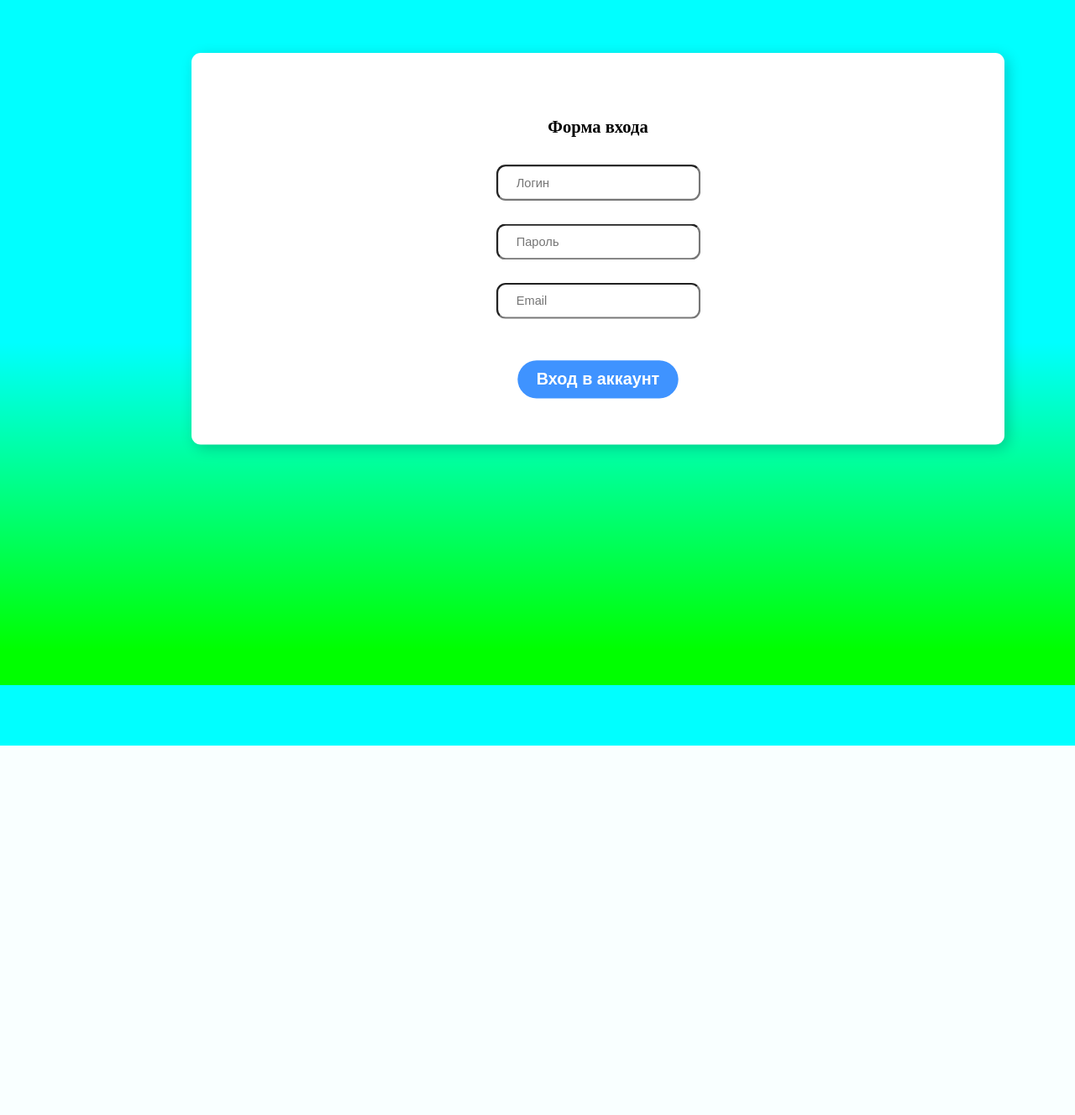
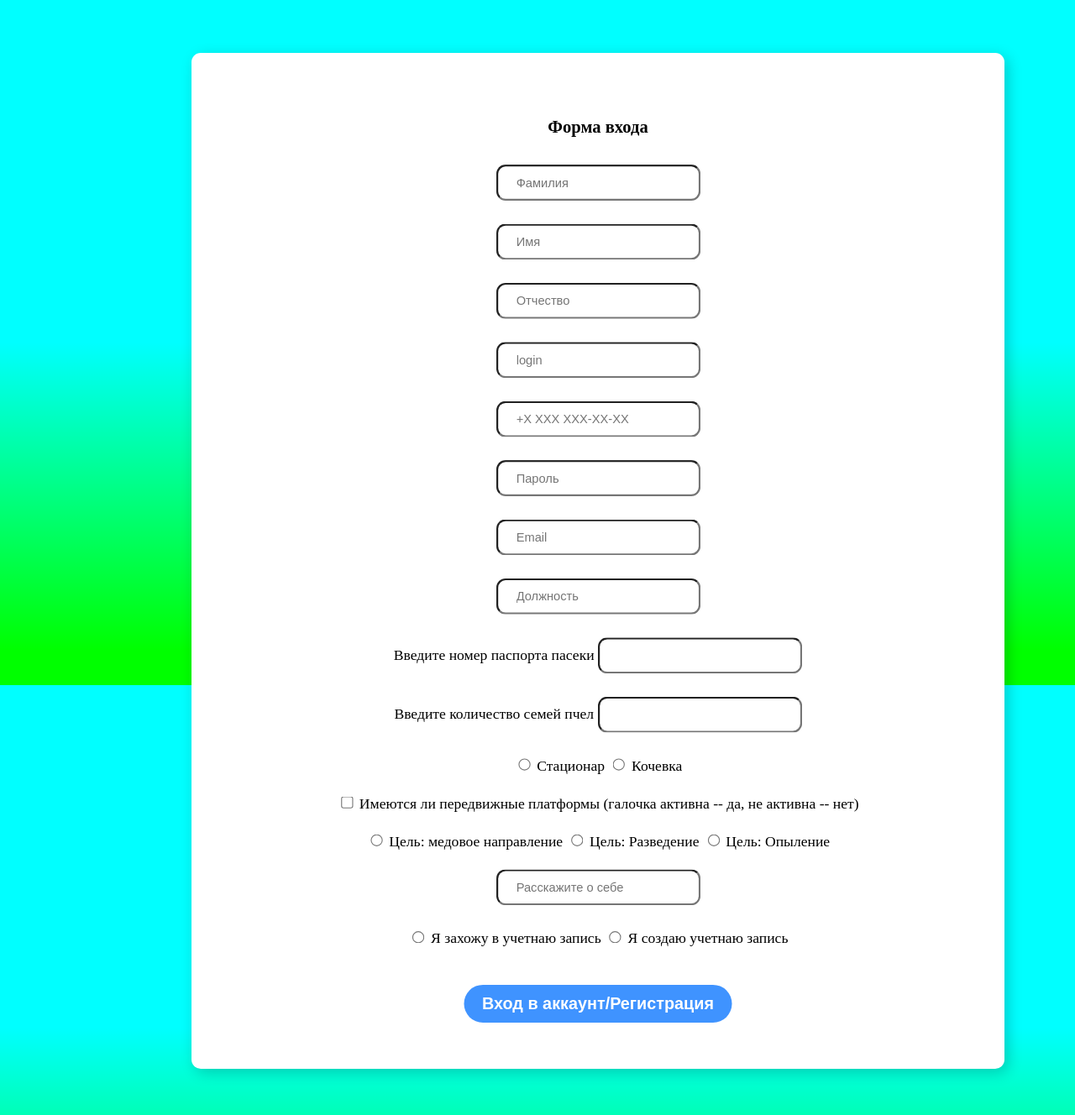
Before and after one commit to DmitriyKalashnikov1/WebBee, a Flask app: page /whoami.html in a window 1280 px wide; the page is wider, and only the part inside the window is pictured. Shown: that part at 84% size. Before the commit the page ends 888 px from the top of that part, so only its background shows below. Run offline with Flask 3, Linux system fonts and the light colour scheme.

Commit message:
Finished registration function

```diff
--- a/app.py
+++ b/app.py
@@ -1,6 +1,7 @@
 from flask import Flask, render_template, url_for, session, request, redirect
 import os
 import constants
+import db_api
 
 app = Flask(__name__)
 app.debug = True
@@ -12,20 +13,69 @@ def index():
 @app.route('/whoami.html', methods=["GET", "POST"])
 def whoami():
     if ("isAutorise" in session):
-        return render_template("whoami.html", who=constants.WHOAMI, ads=constants.Ads)
+        return render_template("whoami.html", who=session['user'], ads=session['ads'])
     else:
         return render_template("login.html")
 
 @app.post("/login.html")
 def login():
-    username = request.form.get('username')  # запрос к данным формы
+    login = request.form.get('loginName')  # запрос к данным формы
+    firstName = request.form.get("firstName")
+    secondName = request.form.get("secondName")
+    lastName = request.form.get("lastName")
     password = request.form.get('password')
     email = request.form.get("email")
-    print(username, password, email)
-    session["isAutorise"] = 1
-    session["username"] = username
-    session["password"] = password
-    session["email"] = email
+    work = request.form.get("work")
+    numberOfPasportOfPasika = request.form.get("numberOfPassportofPasika")
+    numberOfFamily = request.form.get("numberOfFamily")
+    isStat = request.form.get("isStat")
+    hasMoveablePlotform = request.form.get("hasMoveablePlotform")
+    purpose = request.form.get("purpose")
+    about = request.form.get("about")
+    loginOrReg = request.form.get("loginOrReg")
+    phone = request.form.get("phone")
+
+    #print(loginOrReg)
+
+    if (loginOrReg == "login"):
+        info, ads = db_api.find_user(login, password)
+        if (not (info == None)):
+            session["isAutorise"] = 1
+            session["user"] = info
+            session["ads"] = ads
+        else:
+            session["isAutorise"] = 1
+            session["user"] = constants.WHOAMI
+            session["ads"] = constants.Ads
+    elif (loginOrReg == "registr"):
+        user_info = {
+            "Login": login,
+            "Name": lastName + " " + firstName + " " + secondName,
+            "Work": work,
+            "Email": email,
+            "Telephon": phone,
+            "About": about,
+            "numberOfPassportofPasika": numberOfPasportOfPasika,
+            "numberOfFamily": numberOfFamily,
+        }
+        if (isStat == 'stat'):
+            user_info["isStat"] = "Стационар"
+        else:
+            user_info["isStat"] = "Кочевка"
+
+        if (hasMoveablePlotform == "yes"):
+            user_info["hasMoveablePlotform"] = "Да"
+
+        if (purpose == "med"):
+            user_info["purpose"] = "Цель: медовое направление"
+        elif (purpose == "razvod"):
+            user_info["purpose"] = "Цель: Разведение"
+        elif (purpose == "opul"):
+            user_info["purpose"] = "Цель: Опыление"
+
+     #   print(user_info)
+        status = db_api.regist_user(user_info)
+
     return redirect("whoami.html")
 
 
--- a/constants.py
+++ b/constants.py
@@ -6,13 +6,14 @@ AUTORS = [{"Name": "Калашников Дмитрий Александрови
            "Email": "polykovMatvey@yandex.ru", "Telephon": "83458342343"}
           ]
 WHOAMI = {
-        "Name":"Томаков Владимир И.",
+        "Login": "test_user",
+        "Name":"Тестович Владимир Т.",
         "Work":"Пчеловод",
         "Email": "vasypupkin@yandex.ru",
         "Telephon": "85565342343",
         "About": "Опытный пчеловод со стажем работы более 10-ти лет",
         "numberOfPassportofPasika": 5312420034569,
-        "numberOfFamaly": 50,
+        "numberOfFamily": 50,
         "isStat": "Стационар",
         "hasMoveablePlatform": "Да",
         "purpose": "Медовое направление",
--- a/templates/login.html
+++ b/templates/login.html
@@ -14,7 +14,19 @@
     <form method="post" action="login.html">
         <h3 class="text-center">Форма входа</h3>
         <div class="form-group">
-            <input class="form-control item" type="text" name="username" maxlength="15" minlength="4" pattern="^[a-zA-Z0-9_.-]*$" id="username" placeholder="Логин" required>
+            <input class="form-control item" type="text" name="lastName" maxlength="15" minlength="4" pattern="^[a-zA-Z0-9_.-]*$" id="lastName" placeholder="Фамилия">
+        </div>
+        <div class="form-group">
+            <input class="form-control item" type="text" name="firstName" maxlength="15" minlength="4" pattern="^[a-zA-Z0-9_.-]*$" id="firstName" placeholder="Имя">
+        </div>
+        <div class="form-group">
+            <input class="form-control item" type="text" name="secondName" maxlength="15" minlength="4" pattern="^[a-zA-Z0-9_.-]*$" id="secondName" placeholder="Отчество">
+        </div>
+        <div class="form-group">
+            <input class="form-control item" type="text" name="loginName" maxlength="15" minlength="4" pattern="^[a-zA-Z0-9_.-]*$" id="loginName" placeholder="login" required>
+        </div>
+        <div class="form-group">
+            <input class="form-control item" type="tel" name="phone"  id="phone" placeholder="+X XXX XXX-XX-XX" required>
         </div>
         <div class="form-group">
             <input class="form-control item" type="password" name="password" minlength="6" id="password" placeholder="Пароль" required>
@@ -22,8 +34,53 @@
         <div class="form-group">
             <input class="form-control item" type="email" name="email" id="email" placeholder="Email" required>
         </div>
+
         <div class="form-group">
-            <button class="btn btn-primary btn-block create-account" type="submit">Вход в аккаунт</button>
+            <input class="form-control item" type="text" name="work" maxlength="15" minlength="4" pattern="^[a-zA-Z0-9_.-]*$" id="work" placeholder="Должность">
+        </div>
+
+        <div class="form-group">
+            <label for="numberOfPassportofPasika"> Введите номер паспорта пасеки </label>
+            <input class="form-control item" type="number" name="numberOfPassportofPasika" id="numberOfPassportofPasika">
+        </div>
+
+        <div class="form-group">
+            <label for="numberOfFamily"> Введите количество семей пчел </label>
+            <input class="form-control item" type="number" name="numberOfFamily" id="numberOfFamily">
+        </div>
+
+        <div class="form-group">
+            <input class="form-control item" type="radio" name="isStat" id="stat" value="stat">
+            <label for="stat"> Стационар </label>
+            <input class="form-control item" type="radio" name="isStat" id="noStat" value="noStat" required>
+            <label for="noStat"> Кочевка </label>
+        </div>
+
+        <div class="form-group">
+            <input class="form-control item" type="checkbox" name="hasMoveablePlotform" id="hasMoveablePlotform" value="yes">
+            <label for="hasMoveablePlotform"> Имеются ли передвижные платформы (галочка активна -- да, не активна -- нет) </label>
+        </div>
+        <div class="form-group">
+            <input class="form-control item" type="radio" name="purpose" id="med" value="med">
+            <label for="med"> Цель: медовое направление</label>
+            <input class="form-control item" type="radio" name="purpose" id="razvod" value="razvod">
+            <label for="razvod"> Цель: Разведение </label>
+            <input class="form-control item" type="radio" name="purpose" id="opul" value="opul">
+            <label for="razvod"> Цель: Опыление </label>
+        </div>
+
+        <div class="form-group">
+            <input class="form-control item" type="text" name="about" maxlength="350" minlength="0" id="about" placeholder="Расскажите о себе">
+        </div>
+        <div class="form-group">
+            <input class="form-control item" type="radio" name="loginOrReg" id="login" value="login" required>
+            <label for="login"> Я захожу в учетнаю запись </label>
+            <input class="form-control item" type="radio" name="loginOrReg" id="reg" value="registr" required>
+            <label for="reg"> Я создаю учетнаю запись </label>
+        </div>
+
+        <div class="form-group">
+            <button class="btn btn-primary btn-block create-account" type="submit">Вход в аккаунт/Регистрация</button>
         </div>
     </form>
 </div>
--- a/templates/whoami.html
+++ b/templates/whoami.html
@@ -23,6 +23,7 @@
 </div>
 
 <div class="main-text">
+        <h1> Login: {{who["Login"]}}</h1>
         <h1> {{who["Name"]}}</h1>
     <div class="table-of-contacts">
         <table>
@@ -40,7 +41,7 @@
     </div>
     <div class="about"> <h2>О себе: </h2>{{ who["About"] }} </div>
     <div class="numberOfPassportofPasika"> <h3>Паспорт пасеки №: {{ who["numberOfPassportofPasika"] }}</h3> </div>
-    <div class="numberOfFamaly"> <h3> Количество семей: {{ who["numberOfFamaly"] }} </h3> </div>
+    <div class="numberOfFamaly"> <h3> Количество семей: {{ who["numberOfFamily"] }} </h3> </div>
     <div class="isStat"> <h3> Стационар или кочевка: {{ who["isStat"] }} </h3> </div>
     <div class="hasMoveablePlotform"> <h3> Указать наличие передвижных платформ при наличие: {{ who["hasMoveablePlotform"] }} </h3> </div>
     <div class="Purpose"> <h3> Цель разведения пчел: {{ who["purpose"] }} </h3> </div>
```
Also changed, not shown: db_api.py (added, +22 -0 lines).
